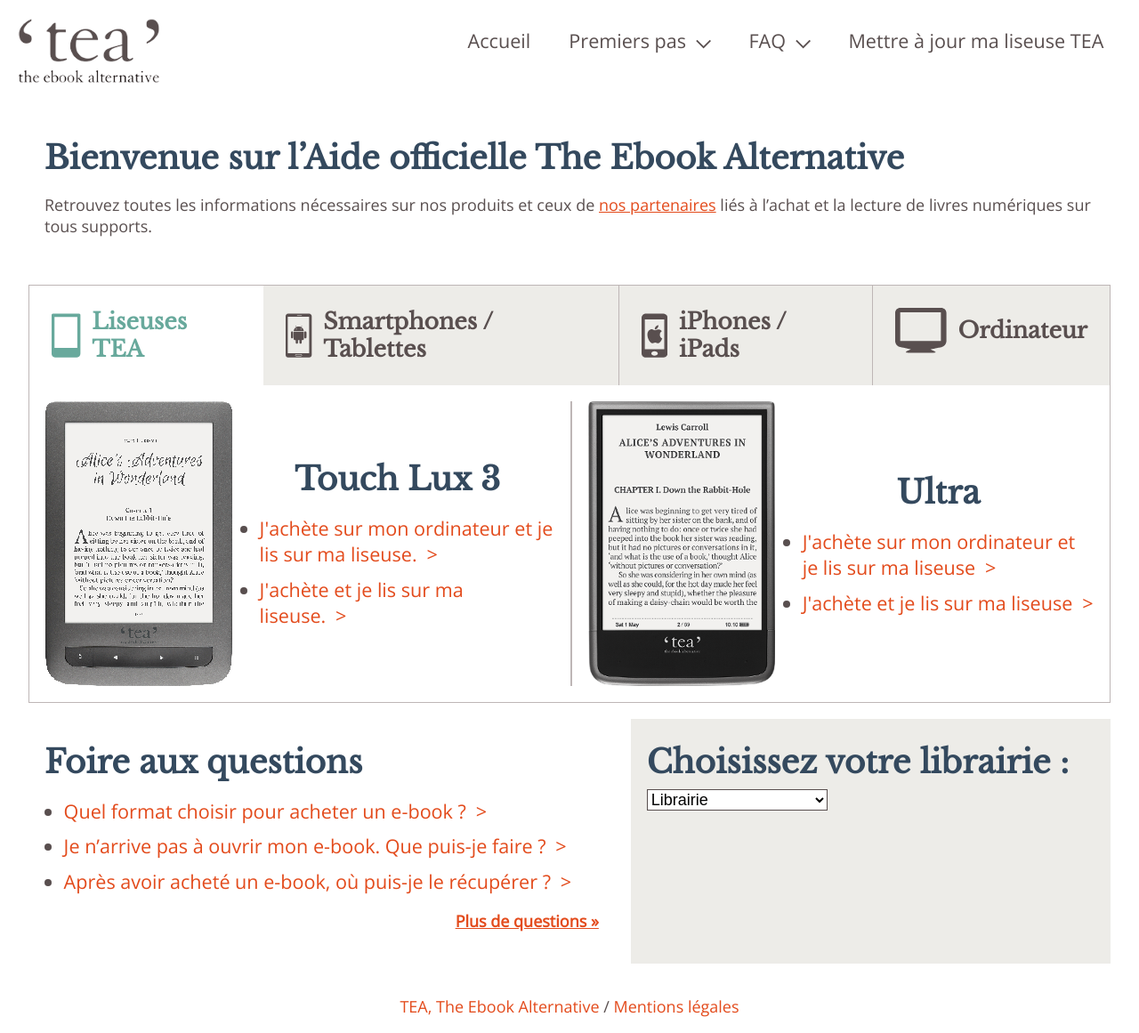
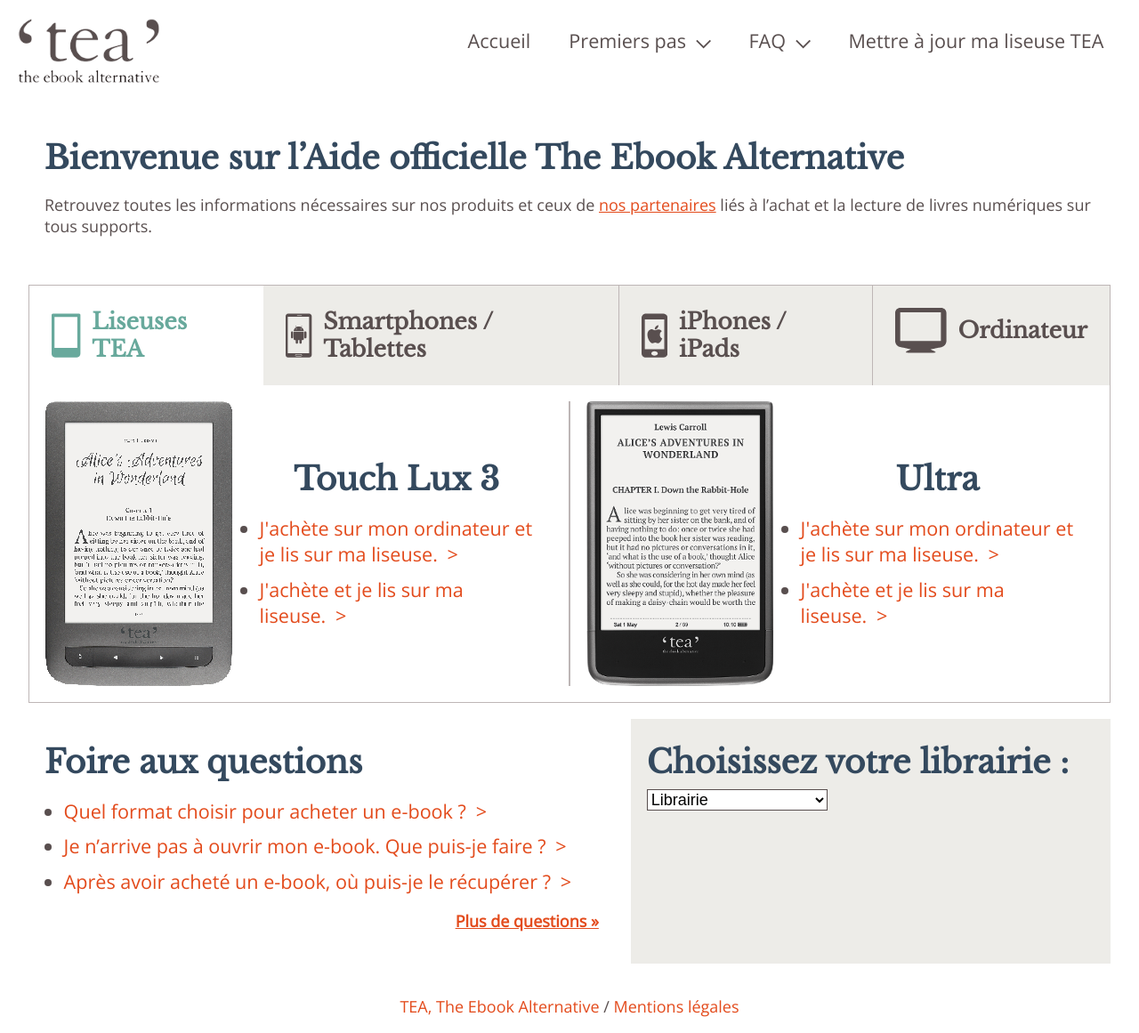
Before and after one commit to TEA-ebook/help-center, a Jekyll site: the page built from index.html, in a window 1280 px wide. Shown: the whole page at 89% size. Built offline with Jekyll 4.4.1, drawn with Linux system fonts in a browser that asks for light colours.

Commit message:
Missing points

```diff
--- a/index.html
+++ b/index.html
@@ -73,8 +73,8 @@
         <div>
           <h1>Ultra</h1>
           <ul>
-            <li><a href="web-liseuseTEA/">J'achète sur mon ordinateur et je lis sur ma liseuse</a></li>
-            <li><a href="liseuse-liseuseTEA/">J'achète et je lis sur ma liseuse</a></li>
+            <li><a href="web-liseuseTEA/">J'achète sur mon ordinateur et je lis sur ma liseuse.</a></li>
+            <li><a href="liseuse-liseuseTEA/">J'achète et je lis sur ma liseuse.</a></li>
           </ul>
         </div>
       </div>
@@ -85,8 +85,8 @@
         <div>
           <h1>Application version 1</h1>
           <ul>
-            <li><a href="web-androidv1/">J'achète sur mon ordinateur et je lis sur ma tablette ou mon smartphone</a></li>
-            <li><a href="androidv1-androidv1/">J'achète et je lis sur ma tablette ou mon smartphone</a></li>
+            <li><a href="web-androidv1/">J'achète sur mon ordinateur et je lis sur ma tablette ou mon smartphone.</a></li>
+            <li><a href="androidv1-androidv1/">J'achète et je lis sur ma tablette ou mon smartphone.</a></li>
           </ul>
         </div>
       </div>
@@ -95,8 +95,8 @@
         <div>
           <h1>Application version 2</h1>
           <ul>
-            <li><a href="web-androidv2/">J'achète sur mon ordinateur et je lis sur ma tablette ou mon smartphone</a></li>
-            <li><a href="androidv2-androidv2/">J'achète et je lis sur ma tablette ou mon smartphone</a></li>
+            <li><a href="web-androidv2/">J'achète sur mon ordinateur et je lis sur ma tablette ou mon smartphone.</a></li>
+            <li><a href="androidv2-androidv2/">J'achète et je lis sur ma tablette ou mon smartphone.</a></li>
           </ul>
         </div>
       </div>
@@ -106,7 +106,7 @@
       <div>
         <h1>Application iOs</h1>
         <ul>
-          <li><a href="web-ios/">J'achète sur mon ordinateur et je lis sur mon iPad ou mon iPhone</a></li>
+          <li><a href="web-ios/">J'achète sur mon ordinateur et je lis sur mon iPad ou mon iPhone.</a></li>
         </ul>
       </div>
     </div>
@@ -115,7 +115,7 @@
       <div>
         <h1>Liseuse web</h1>
         <ul>
-          <li><a href="web-web/">J'achète et je lis sur mon ordinateur</a></li>
+          <li><a href="web-web/">J'achète et je lis sur mon ordinateur.</a></li>
         </ul>
       </div>
     </div>
```
